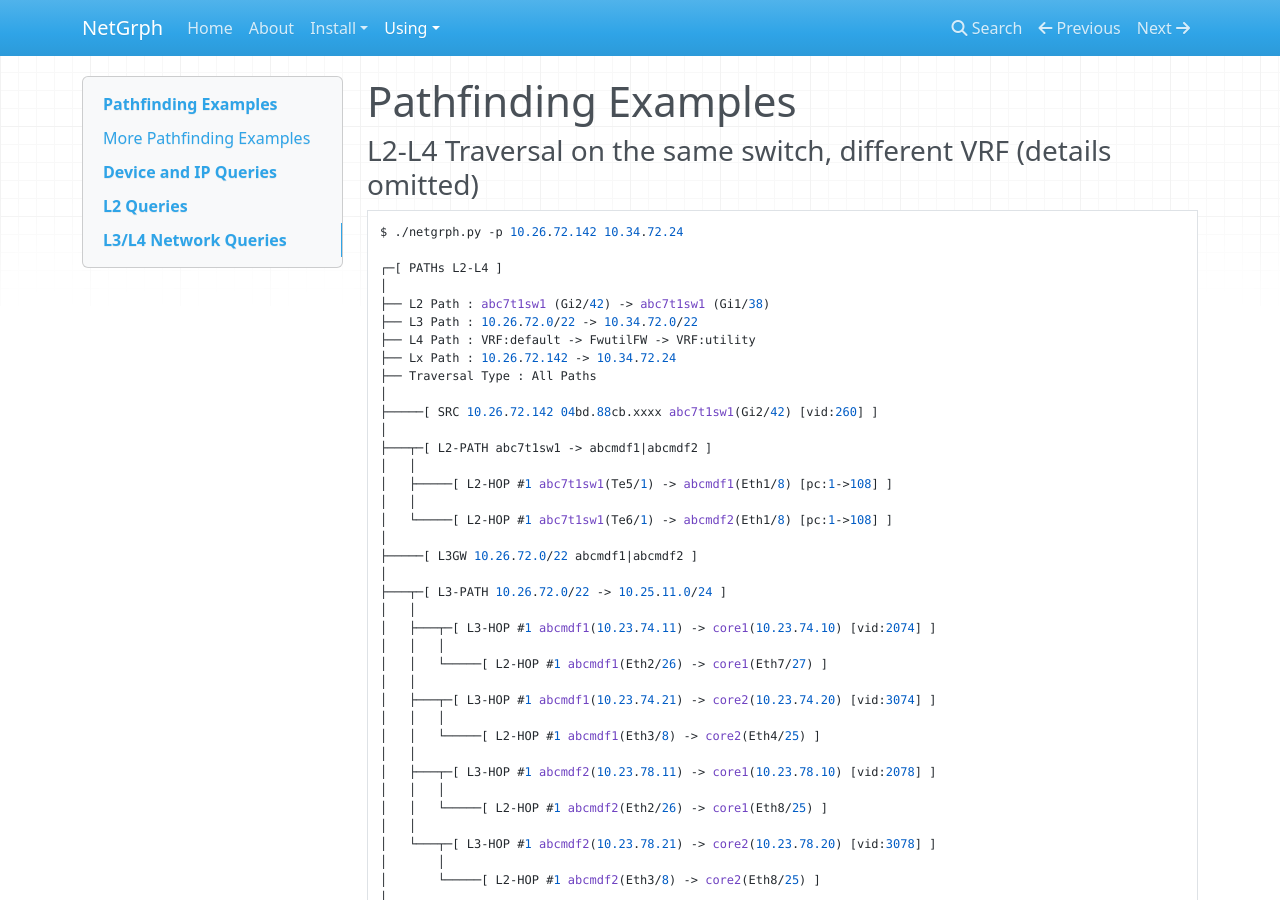
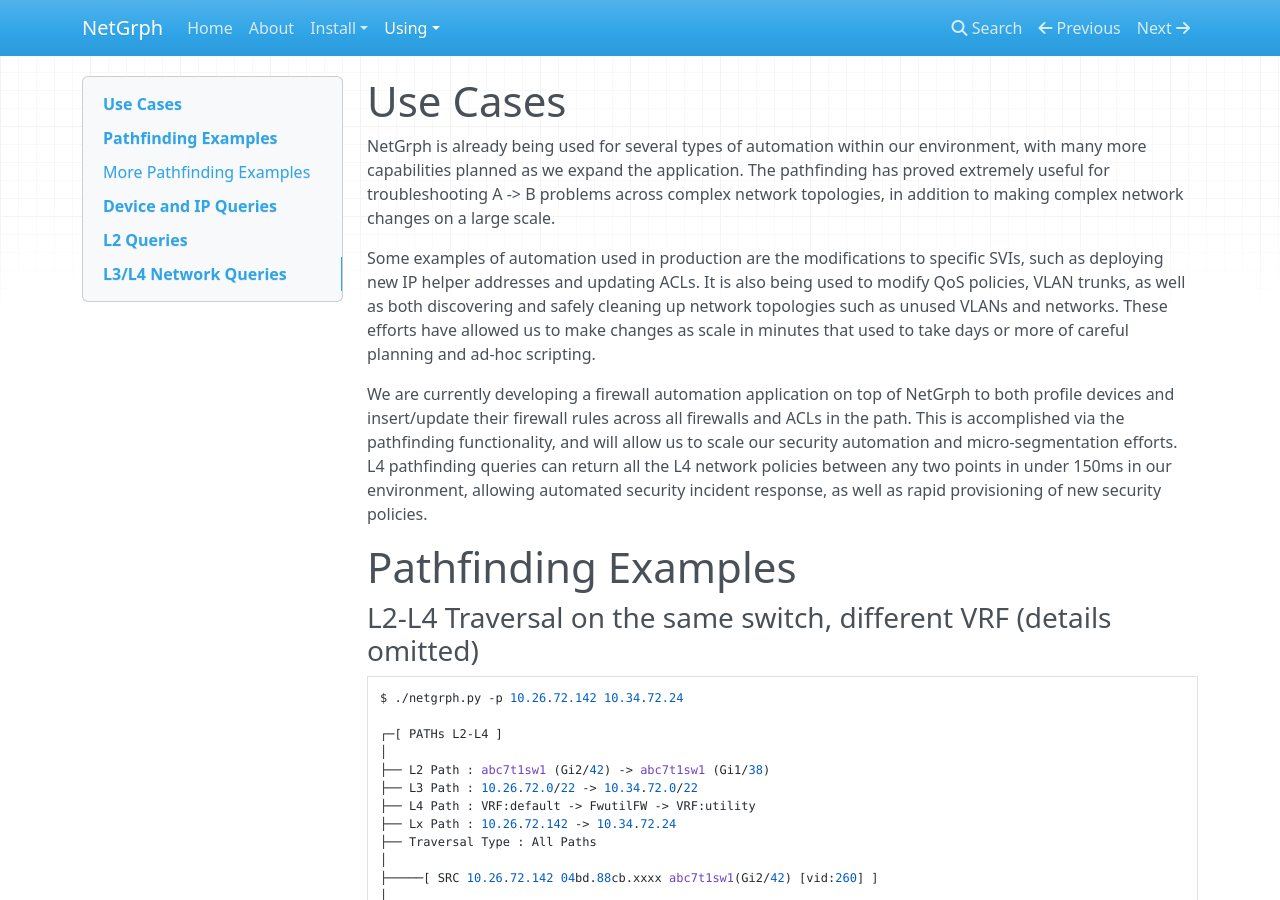
Before and after one commit to yantisj/netgrph, an MkDocs documentation site: the page built from docs/Tutorials.md, in a window 1280 px wide and 900 px high. Built offline with MkDocs 1.6.1, drawn with Linux system fonts in a browser that asks for light colours; nearby versions of some CDN libraries; old or Windows-style settings are respelled for this version of MkDocs.

```diff
--- a/docs/Tutorials.md
+++ b/docs/Tutorials.md
@@ -1,3 +1,27 @@
+
+# Use Cases
+
+NetGrph is already being used for several types of automation within our
+environment, with many more capabilities planned as we expand the application.
+The pathfinding has proved extremely useful for troubleshooting A -> B problems
+across complex network topologies, in addition to making complex network changes
+on a large scale.
+
+Some examples of automation used in production are the modifications to specific
+SVIs, such as deploying new IP helper addresses and updating ACLs. It is also
+being used to modify QoS policies, VLAN trunks, as well as both discovering and
+safely cleaning up network topologies such as unused VLANs and networks. These
+efforts have allowed us to make changes as scale in minutes that used to take
+days or more of careful planning and ad-hoc scripting.
+
+We are currently developing a firewall automation application on top of NetGrph
+to both profile devices and insert/update their firewall rules across  all
+firewalls and ACLs in the path. This is accomplished via the pathfinding
+functionality, and will allow us to scale our security automation and
+micro-segmentation efforts. L4 pathfinding queries can return all the L4 network
+policies between any two points in under 150ms in our environment, allowing
+automated security incident response, as well as rapid provisioning of new
+security policies.
 
 # Pathfinding Examples
 
```
Also changed, not shown: README.md (+18 -12 lines), docs/About.md (+14 -12 lines), docs/index.md (+21 -5 lines), docs/CONTRIBUTING.md (renamed from CONTRIBUTING.md).
